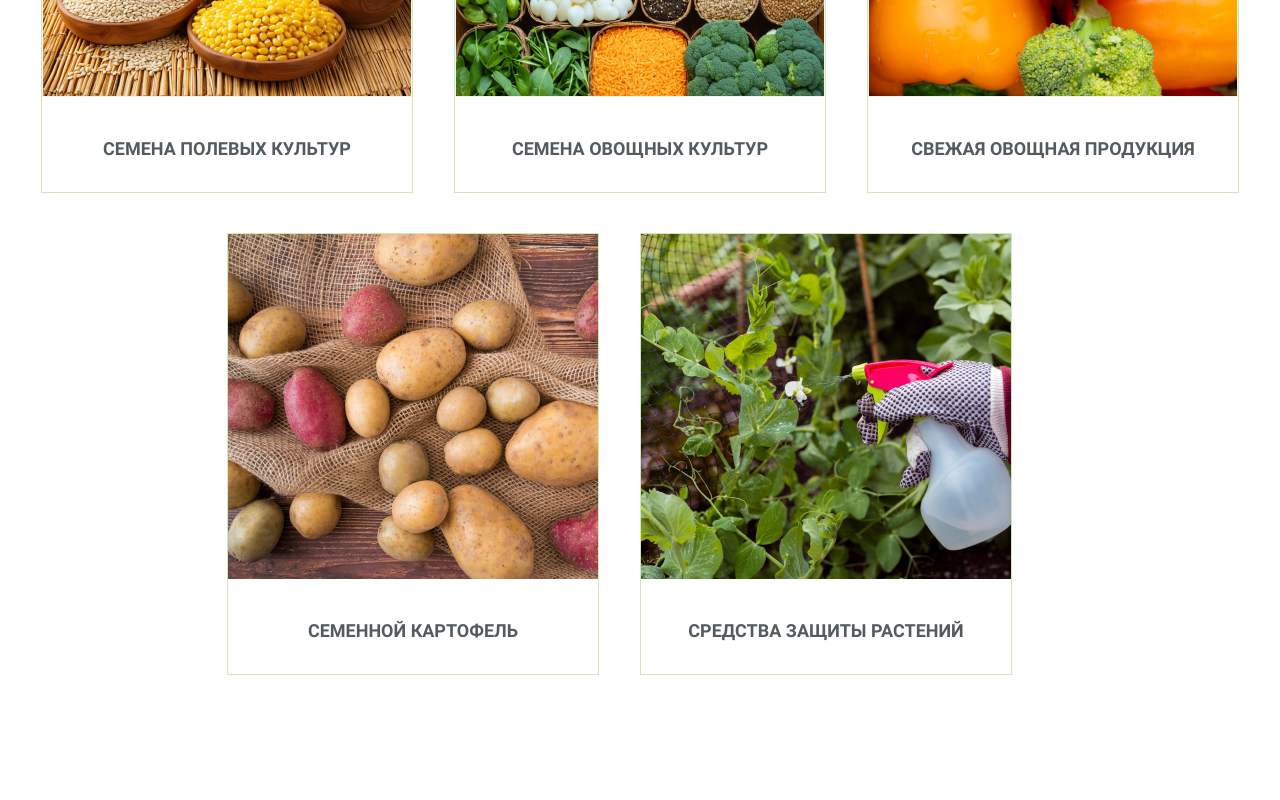
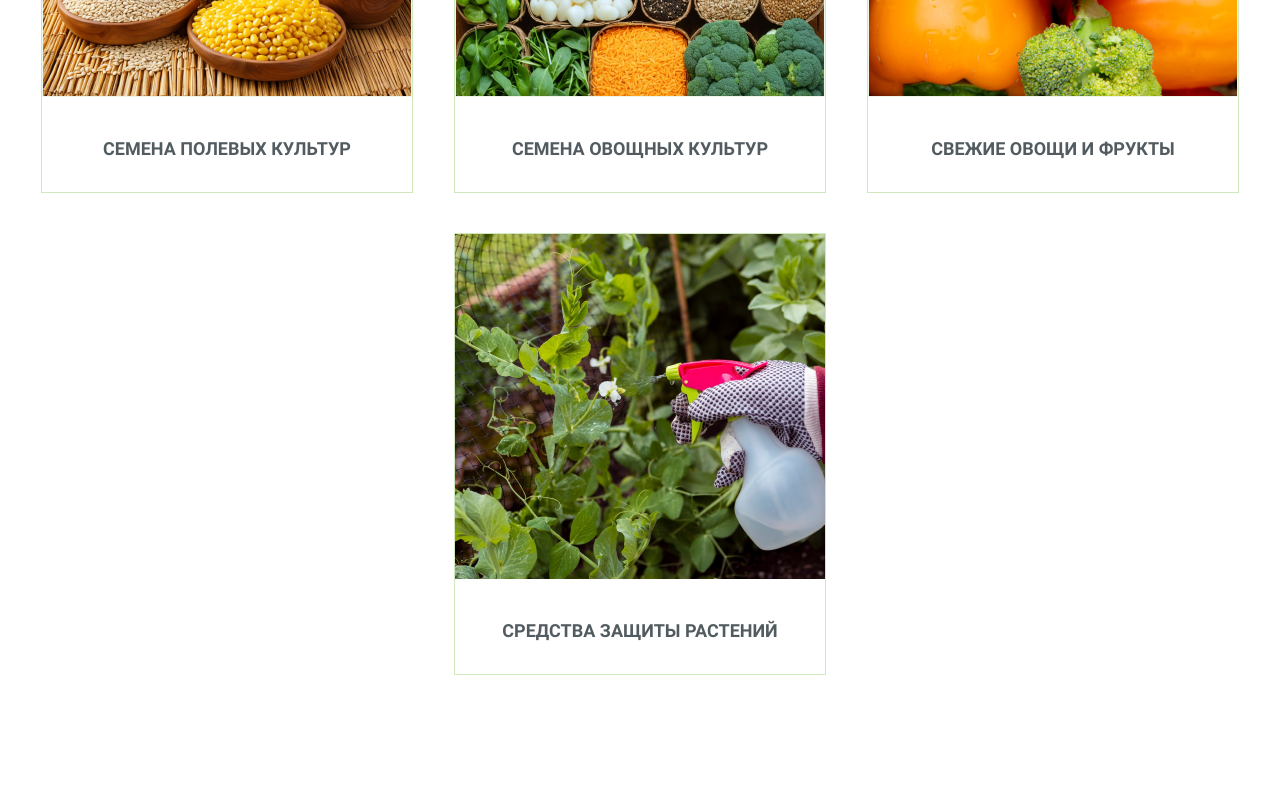
Before and after one commit to AlexDz27/metida_new_v2_html, a plain HTML site: page index.html in a window 1280 px wide. Shown: the part 2900-3700 px from the top of the page. Drawn offline with Linux system fonts and the light colour scheme.

Commit message:
w 21.09.2024

```diff
--- a/index.html
+++ b/index.html
@@ -138,14 +138,7 @@
       <a href="javascript:void(0)" class="products-intro-item">
         <img src="style/img/svezh-ov-prod.png">
         <div class="products-intro-item-text">
-          <p>Свежая овощная продукция</p>
-          <button class="btn-cta" type="button">Подробнее</button>
-        </div>
-      </a>
-      <a href="javascript:void(0)" class="products-intro-item">
-        <img src="style/img/sem-kart.png">
-        <div class="products-intro-item-text">
-          <p>Семенной картофель</p>
+          <p>Свежие овощи и фрукты</p>
           <button class="btn-cta" type="button">Подробнее</button>
         </div>
       </a>
--- a/style/css/style.css
+++ b/style/css/style.css
@@ -390,6 +390,9 @@ nav a:hover {
 .products-intro-item:nth-child(3n) {
   margin-right: 0;
 }
+.products-intro-item:last-child {
+  margin-right: 0;
+}
 .products-intro-item:hover .products-intro-item-text {
   transform: translateY(-90px);
 }
@@ -616,8 +619,8 @@ nav a:hover {
   position: relative;
 }
 .popular-item::before {
-  content: "Популярно";
-  width: 150px;
+  content: "Сегодня покупают";
+  width: 190px;
   height: 35px;
   background-color: #F24940;
   position: absolute;
```
